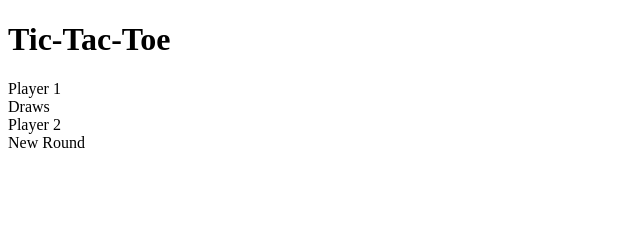
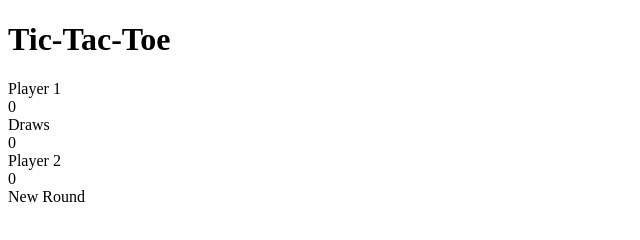
Before and after one commit to mostafa-imam/project-tic-tac-toe, a plain HTML site: page index.html in a window 1280 px wide. Shown: the whole page, without its empty margins (0-640 px from the left). Drawn offline with Linux system fonts and the light colour scheme.

Commit message:
feat: Add dummy score numbers

```diff
--- a/index.html
+++ b/index.html
@@ -22,15 +22,15 @@
             <div class="score-wrapper">
                 <div class="player-one-wrapper subscore-wrapper">
                     <div>Player 1</div>
-                    <div class="player-one-score"></div>
+                    <div class="player-one-score">0</div>
                 </div>
                 <div class="draws-wrapper subscore-wrapper">
                     <div>Draws</div>
-                    <div class="draws-score"></div>
+                    <div class="draws-score">0</div>
                 </div>
                 <div class="player-two-wrapper subscore-wrapper">
                     <div>Player 2</div>
-                    <div class="player-two-score"></div>
+                    <div class="player-two-score">0</div>
                 </div>
             </div>
             <div class="board-wrapper">
```
